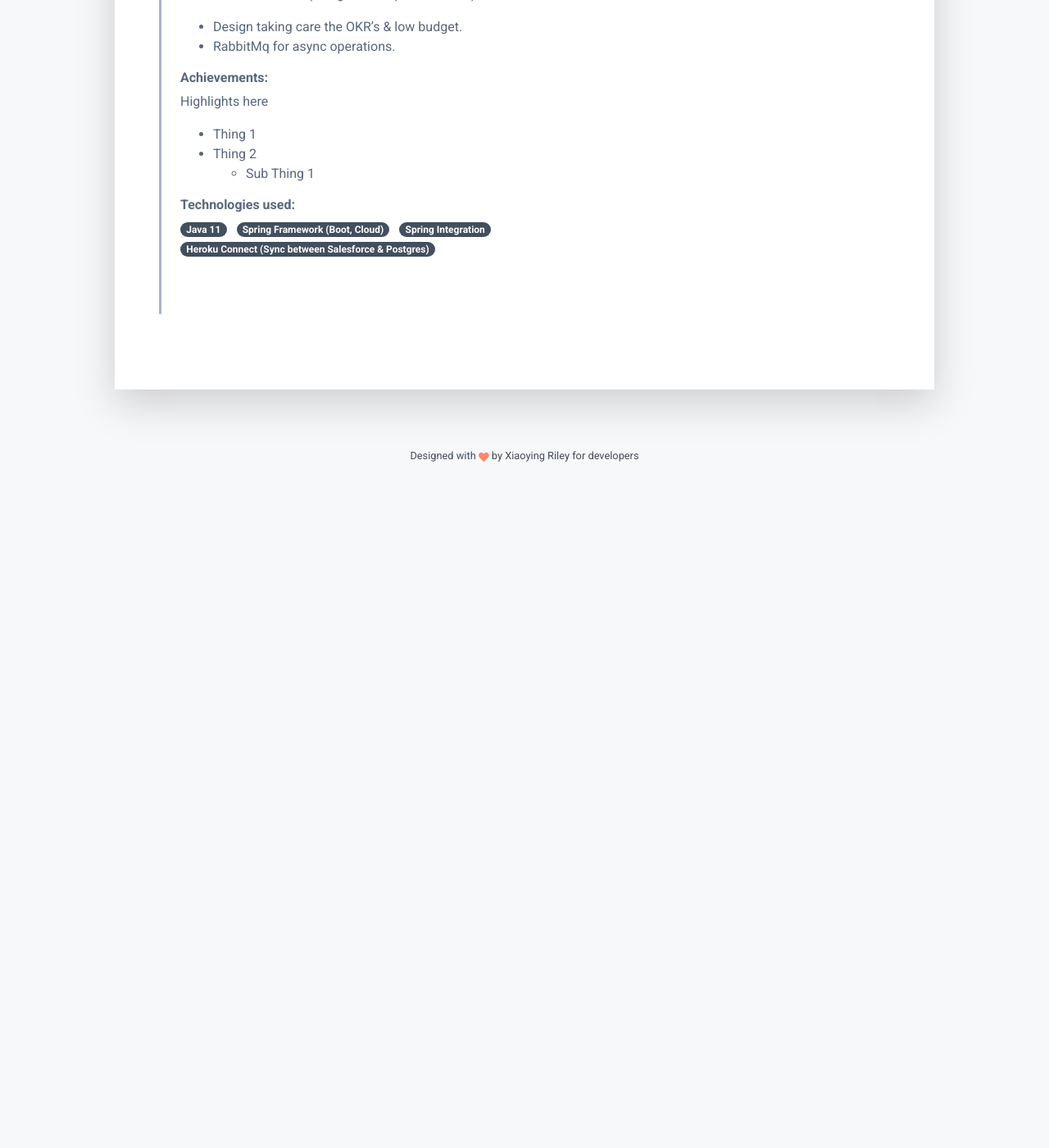
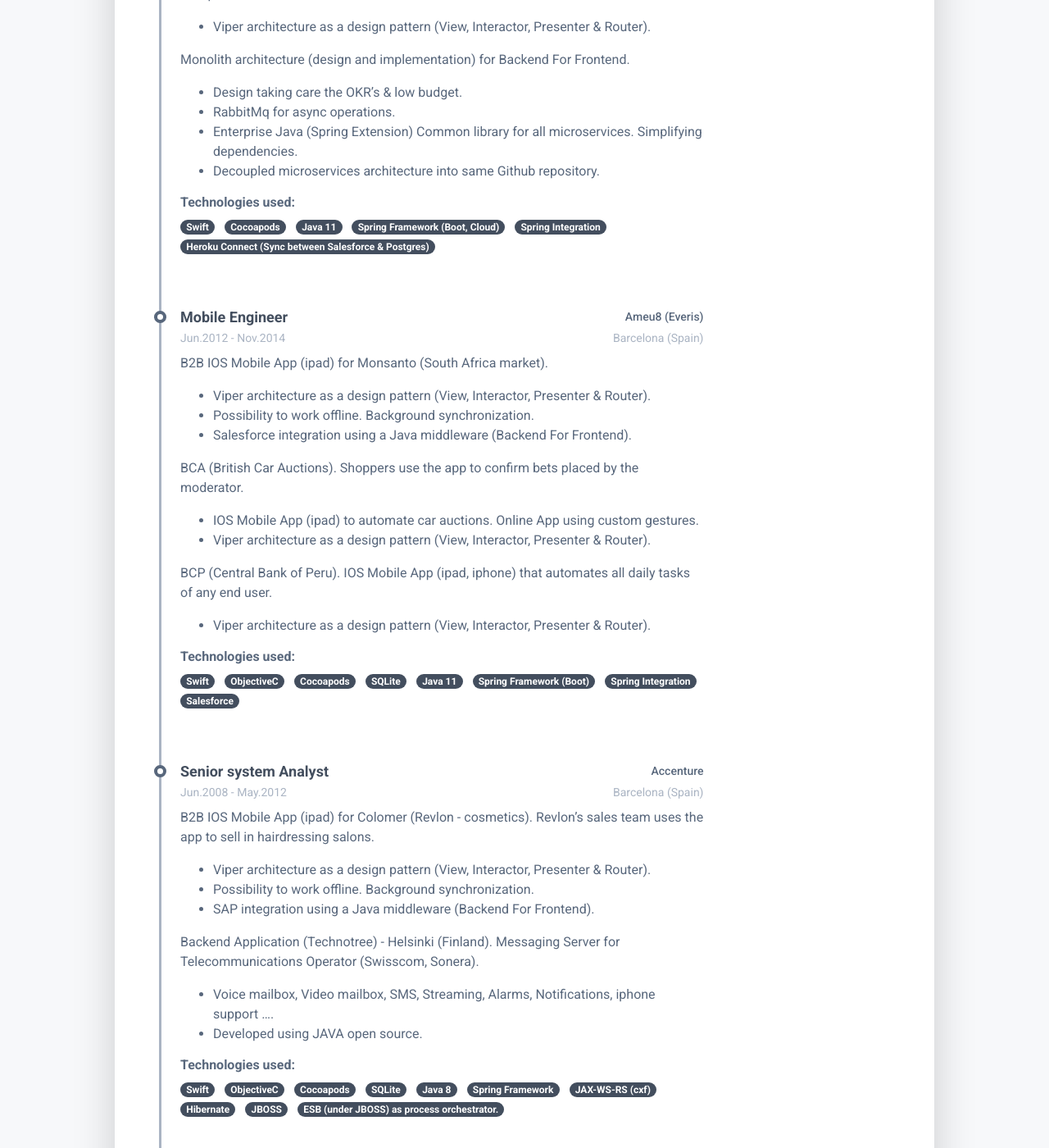
Before and after one commit to avall/avall.github.io, a Jekyll site: the page built from index.html, in a window 1280 px wide and 1400 px high, scrolled down 3169 px. Shown: the whole window at 82% size. Built offline with Jekyll 4.4.1, drawn with Linux system fonts in a browser that asks for light colours; nearby versions of some CDN libraries; before the commit the page ends 3784 px from its top, so only the background shows below that; some of the changed text lies outside the part shown.

Commit message:
Experience

```diff
--- a/_data/data.yml
+++ b/_data/data.yml
@@ -122,6 +122,11 @@
       location: Barcelona (Spain)
       time: March.2019 - Jan.2021
       description: |
+        API first adoption as a methodology to work.
+
+        * Automatic code generation for DTO's & API controllers.
+        * "Feature branch" as strategy to reach the fastest way to work with multiple developers.
+
         Design a common Hexagonal Architecture for all the Microservices implementations.
 
         * Archetype for Maven lifecycle tool.
@@ -152,26 +157,90 @@
       location: Barcelona (Spain)
       time: Dec.2014 - March.2019
       description: |
-        First IOS Mobile App for Switzerland market to facilitate the switch process between Insurance Companies.
+        IOS Mobile App for Switzerland market to facilitate the switch process between Insurance Companies.
 
-        * Decoupled microservices architecture into same Github repository.
-        * Enterprise Java (Spring Extension) Common library for all microservices. Simplifying dependencies.
+        * Viper architecture as a design pattern (View, Interactor, Presenter & Router).
 
         Monolith architecture (design and implementation) for Backend For Frontend.
 
         * Design taking care the OKR's & low budget.
         * RabbitMq for async operations.
+        * Enterprise Java (Spring Extension) Common library for all microservices. Simplifying dependencies.
+        * Decoupled microservices architecture into same Github repository.
       technologies:
+        - name: Swift
+        - name: Cocoapods
         - name: Java 11
         - name: Spring Framework (Boot, Cloud)
         - name: Spring Integration
         - name: Heroku Connect (Sync between Salesforce & Postgres)
 
-      achivements: |
-        Highlights here
-        * Thing 1
-        * Thing 2
-          - Sub Thing 1
+#      achivements: |
+#        Highlights here
+#        * Thing 1
+#        * Thing 2
+#          - Sub Thing 1
+
+    - position: Mobile Engineer
+      # page_break: true
+      company: Ameu8 (Everis)
+      location: Barcelona (Spain)
+      time: Jun.2012 - Nov.2014
+      description: |
+        B2B IOS Mobile App (ipad) for Monsanto (South Africa market).
+
+        * Viper architecture as a design pattern (View, Interactor, Presenter & Router).
+        * Possibility to work offline. Background synchronization.
+        * Salesforce integration using a Java middleware (Backend For Frontend).
+
+        BCA (British Car Auctions). Shoppers use the app to confirm bets placed by the moderator.
+
+        * IOS Mobile App (ipad) to automate car auctions. Online App using custom gestures.
+        * Viper architecture as a design pattern (View, Interactor, Presenter & Router).
+
+        BCP (Central Bank of Peru). IOS Mobile App (ipad, iphone) that automates all daily tasks of any end user.
+
+        * Viper architecture as a design pattern (View, Interactor, Presenter & Router).
+      technologies:
+        - name: Swift
+        - name: ObjectiveC
+        - name: Cocoapods
+        - name: SQLite
+        - name: Java 11
+        - name: Spring Framework (Boot)
+        - name: Spring Integration
+        - name: Salesforce
+
+    - position: Senior system Analyst
+      # page_break: true
+      company: Accenture
+      location: Barcelona (Spain)
+      time: Jun.2008 - May.2012
+      description: |
+        B2B IOS Mobile App (ipad) for Colomer (Revlon - cosmetics). Revlon's sales team uses the app to sell in hairdressing salons.
+
+        * Viper architecture as a design pattern (View, Interactor, Presenter & Router).
+        * Possibility to work offline. Background synchronization.
+        * SAP integration using a Java middleware (Backend For Frontend).
+
+        Backend Application (Technotree) - Helsinki (Finland). Messaging Server for Telecommunications Operator (Swisscom, Sonera).
+
+        * Voice mailbox, Video mailbox, SMS, Streaming, Alarms, Notifications, iphone support ....
+        * Developed using JAVA open source.
+
+      technologies:
+        - name: Swift
+        - name: ObjectiveC
+        - name: Cocoapods
+        - name: SQLite
+        - name: Java 8
+        - name: Spring Framework
+        - name: JAX-WS-RS (cxf)
+        - name: Hibernate
+        - name: JBOSS
+        - name: ESB (under JBOSS) as process orchestrator.
+
+
 
 skills:
   backend:
@@ -259,6 +328,12 @@
   - name: Open University of Catalonia
     link: https://www.uoc.edu
     date: 2000
+  - name: Baeldung
+    link: https://www.baeldung.com/
+    date: 2014
+  - name: ByebyteGo
+    link: https://bytebytego.com/
+    date: 2023
   - name: CTT Ciutadella
     link: https://www.instagram.com/c.t.t.ciutadella/
     date: 2023
```
